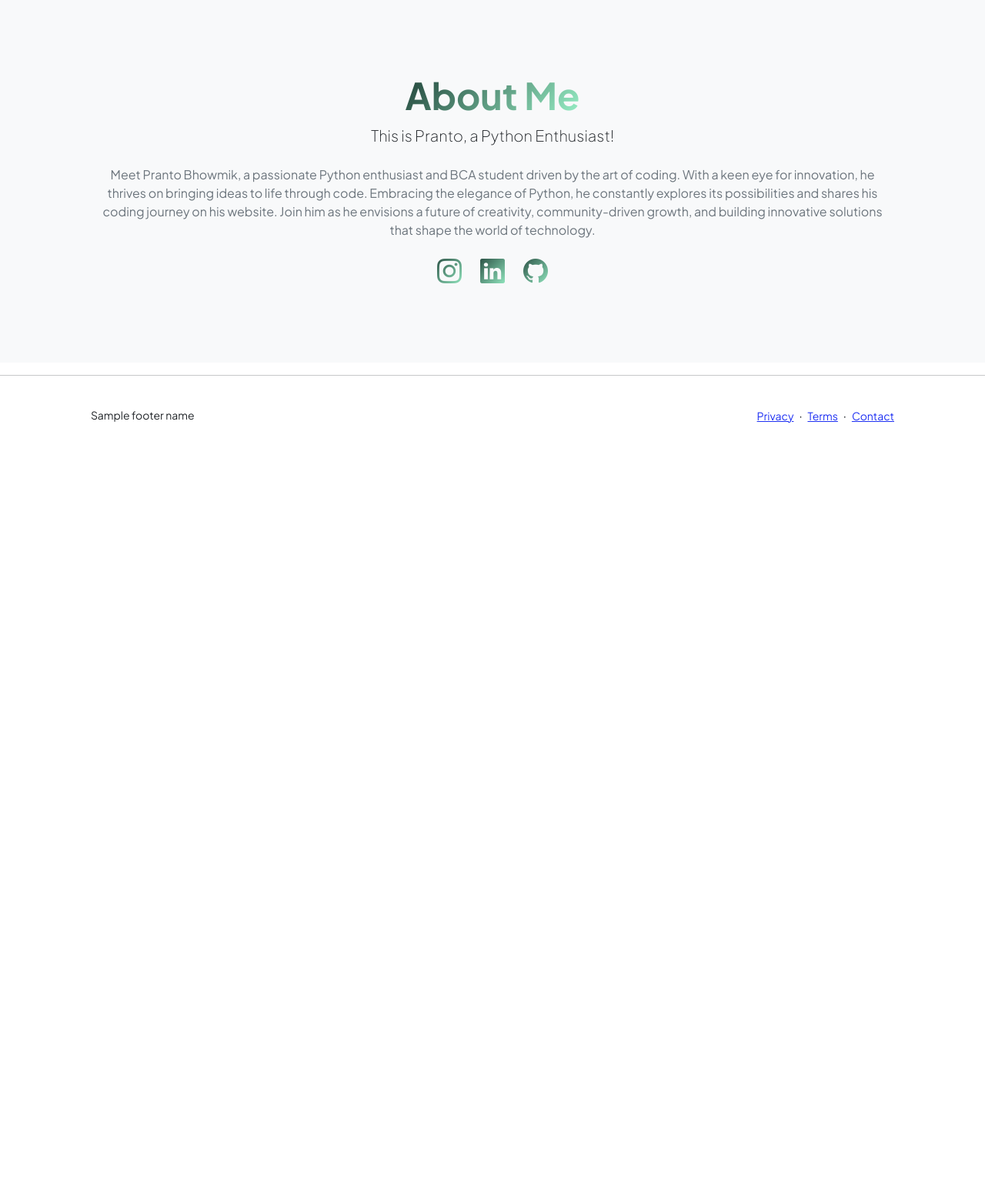
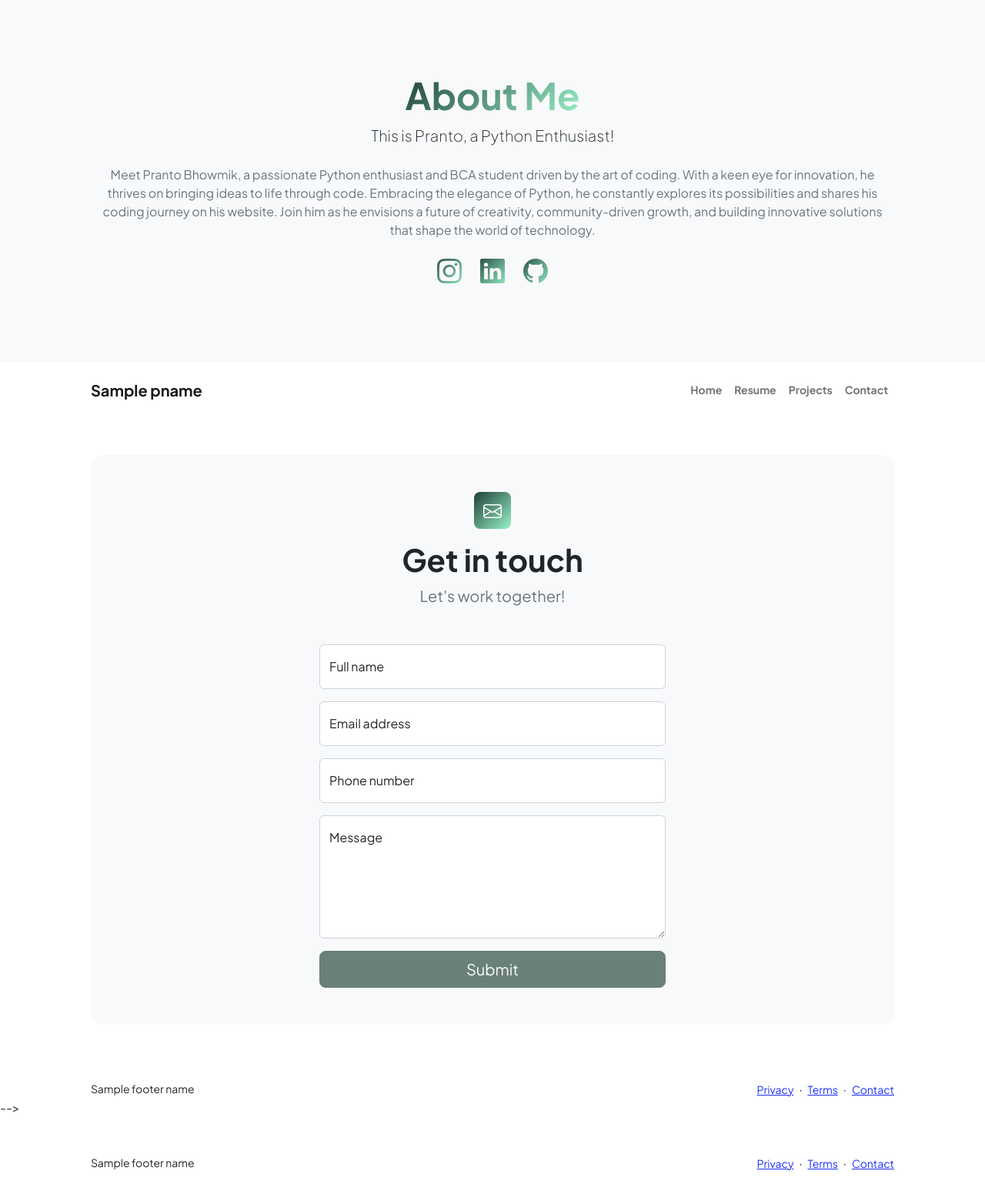
Before and after one commit to prantobhowmik/career, a Flask app: template templates/base.html in a window 1280 px wide. Shown: the part 1066-2613 px from the top of the page at 77% size. Before the commit the page ends 1615 px from the top, so only its background shows below. Run offline with Flask 3, Linux system fonts and the light colour scheme; the template is opened without the code that fills it: most values are stand-ins (such as "Sample title", 1, 10 or a date in 2020); some libraries are stand-ins or nearby versions.

Commit message:
adding pages

```diff
--- a/app.py
+++ b/app.py
@@ -10,13 +10,12 @@
                          pname='Pranto Bhowmik',
                          footer_name='All rights reserved \u00A9 Pranto Bhowmik 2023'
                          )
-@app.route("/")
+@app.route("/app/contact.html")
 def contact():
   return render_template('contact.html',
-                 pname='Pranto Bhowmik',
+                         pname='Pranto Bhowmik',
                          footer_name='All rights reserved \u00A9 Pranto Bhowmik 2023'
                          )
 
-
 if __name__=='__main__':
   app.run(host='0.0.0.0', debug=True)
--- /dev/null
+++ b/database.py
@@ -0,0 +1,5 @@
+import sqlalchemy
+
+import create_engine
+
+engine = create_engine("sqlite+pysqlite:///:memory:", echo=True)
--- a/templates/base.html
+++ b/templates/base.html
@@ -20,22 +20,7 @@
    <body class="d-flex flex-column h-100">
       <main class="flex-shrink-0">
          <!-- Navigation-->
-         <nav class="navbar navbar-expand-lg navbar-light bg-white py-3">
-            <div class="container px-5">
-               <a class="navbar-brand" href="templates/base.html"><span class="fw-bolder text-primary">
-                 {{pname}}
-               </span></a>
-               <button class="navbar-toggler" type="button" data-bs-toggle="collapse" data-bs-target="#navbarSupportedContent" aria-controls="navbarSupportedContent" aria-expanded="false" aria-label="Toggle navigation"><span class="navbar-toggler-icon"></span></button>
-               <div class="collapse navbar-collapse" id="navbarSupportedContent">
-                  <ul class="navbar-nav ms-auto mb-2 mb-lg-0 small fw-bolder">
-                     <li class="nav-item"><a class="nav-link" href="index.html">Home</a></li>
-                     <li class="nav-item"><a class="nav-link" href="resume.html">Resume</a></li>
-                     <li class="nav-item"><a class="nav-link" href="projects.html">Projects</a></li>
-                     <li class="nav-item"><a class="nav-link" href="static/contact.html"]>Contact</a></li>
-                  </ul>
-               </div>
-            </div>
-         </nav>
+          {% include 'nav.html' %}
          <!-- Header-->
          <header class="py-5">
             <div class="container px-5 pb-5">
@@ -196,26 +181,12 @@
          </div>
          </div>
          </section>
+        <!--contact
+        {% include 'contact.html' %}-->
       </main>
-      <!--old code-->
 
-      <hr>
-      <footer class="bg-white py-4 mt-auto">
-      <div class="container px-5">
-      <div class="row align-items-center justify-content-between flex-column flex-sm-row">
-      <div class="col-auto"><div class="small m-0">
-        {{footer_name}}
-      </div></div>
-      <div class="col-auto">
-      <a class="small" href="#!">Privacy</a>
-      <span class="mx-1">&middot;</span>
-      <a class="small" href="#!">Terms</a>
-      <span class="mx-1">&middot;</span>
-      <a class="small" href="static/contact.html">Contact</a>
-      </div>
-      </div>
-      </div>
-      </div>
+      <!--footer code-->
+        {% include 'footer.html' %}
       <!-- Bootstrap core JS-->
       <script src="https://cdn.jsdelivr.net/npm/bootstrap@5.2.3/dist/js/bootstrap.bundle.min.js"></script>
       <!-- Core theme JS-->
--- a/templates/contact.html
+++ b/templates/contact.html
@@ -1,13 +1,13 @@
 <!DOCTYPE html>
-<html lang="en">
+<html>
    <head>
       <meta charset="utf-8" />
       <meta name="viewport" content="width=device-width, initial-scale=1, shrink-to-fit=no" />
-        <meta name="description" content />
-        <meta name="author" content />
-        <title>Modern Business - Start Bootstrap Template</title>
+      <meta name="description" content="" />
+      <meta name="author" content="" />
+      <title>Pranto's World!</title>
       <!-- Favicon-->
-        <link rel="icon" type="image/x-icon" href="assets/favicon.ico" />
+      <link rel="icon" type="image/x-icon" href="static/favicon.ico" />
       <!-- Custom Google font-->
       <link rel="preconnect" href="https://fonts.googleapis.com" />
       <link rel="preconnect" href="https://fonts.gstatic.com" crossorigin />
@@ -15,27 +15,12 @@
       <!-- Bootstrap icons-->
       <link href="https://cdn.jsdelivr.net/npm/bootstrap-icons@1.8.1/font/bootstrap-icons.css" rel="stylesheet" />
       <!-- Core theme CSS (includes Bootstrap)-->
-        <link href="https://career--prantobhowmik.repl.co/static/styles.css" rel="stylesheet" />
+      <link href="https://career.prantobhowmik.repl.co/static/styles.css" rel="stylesheet" />
    </head>
-    <body class="d-flex flex-column">
+   <body class="d-flex flex-column h-100">
       <main class="flex-shrink-0">
          <!-- Navigation-->
-            <nav class="navbar navbar-expand-lg navbar-light bg-white py-3">
-                <div class="container px-5">
-                    <a class="navbar-brand" href="index.html"><span class="fw-bolder text-primary">
-                     {{name}}
-                    </span></a>
-                    <button class="navbar-toggler" type="button" data-bs-toggle="collapse" data-bs-target="#navbarSupportedContent" aria-controls="navbarSupportedContent" aria-expanded="false" aria-label="Toggle navigation"><span class="navbar-toggler-icon"></span></button>
-                    <div class="collapse navbar-collapse" id="navbarSupportedContent">
-                        <ul class="navbar-nav ms-auto mb-2 mb-lg-0 small fw-bolder">
-                            <li class="nav-item"><a class="nav-link" href="index.html">Home</a></li>
-                            <li class="nav-item"><a class="nav-link" href="resume.html">Resume</a></li>
-                            <li class="nav-item"><a class="nav-link" href="projects.html">Projects</a></li>
-                            <li class="nav-item"><a class="nav-link" href="contact.html">Contact</a></li>
-                        </ul>
-                    </div>
-                </div>
-            </nav>
+          {% include 'nav.html' %}
 <!-- Page content-->
 <section class="py-5">
    <div class="container px-5">
@@ -97,7 +82,9 @@
                   <!---->
                   <!-- This is what your users will see when there is-->
                   <!-- an error submitting the form-->
-                                    <div class="d-none" id="submitErrorMessage"><div class="text-center text-danger mb-3">Error sending message!</div></div>
+                  <div class="d-none" id="submitErrorMessage">
+                     <div class="text-center text-danger mb-3">Error sending message!</div>
+                  </div>
                   <!-- Submit Button-->
                   <div class="d-grid"><button class="btn btn-primary btn-lg disabled" id="submitButton" type="submit">Submit</button></div>
                </form>
@@ -106,32 +93,11 @@
       </div>
    </div>
 </section>
-        </main>
-        <!-- Footer-->
-        <footer class="bg-white py-4 mt-auto">
-            <div class="container px-5">
-                <div class="row align-items-center justify-content-between flex-column flex-sm-row">
-                    <div class="col-auto"><div class="small m-0">
-                      {{footer_name}}
-                    </div></div>
-                    <div class="col-auto">
-                        <a class="small" href="#!">Privacy</a>
-                        <span class="mx-1">&middot;</span>
-                        <a class="small" href="#!">Terms</a>
-                        <span class="mx-1">&middot;</span>
-                        <a class="small" href="#!">Contact</a>
-                    </div>
-                </div>
-            </div>
-        </footer>
+ <!--footer code-->
+        {% include 'footer.html' %}
       <!-- Bootstrap core JS-->
       <script src="https://cdn.jsdelivr.net/npm/bootstrap@5.2.3/dist/js/bootstrap.bundle.min.js"></script>
       <!-- Core theme JS-->
-        <script src="https://career--prantobhowmik.repl.co/static/scripts.js"></script>
-        <!-- * * * * * * * * * * * * * * * * * * * * * * * * * * * * * * * * * * * * * * * *-->
-        <!-- * *                               SB Forms JS                               * *-->
-        <!-- * * Activate your form at https://startbootstrap.com/solution/contact-forms * *-->
-        <!-- * * * * * * * * * * * * * * * * * * * * * * * * * * * * * * * * * * * * * * * *-->
-        <script src="https://cdn.startbootstrap.com/sb-forms-latest.js"></script>
+      <script src="https://career.prantobhowmik.repl.co/static/scripts.js"></script>
    </body>
 </html>
--- /dev/null
+++ b/templates/footer.html
@@ -0,0 +1,16 @@
+<footer class="bg-white py-4 mt-auto">
+      <div class="container px-5">
+      <div class="row align-items-center justify-content-between flex-column flex-sm-row">
+      <div class="col-auto"><div class="small m-0">
+        {{footer_name}}
+      </div></div>
+      <div class="col-auto">
+      <a class="small" href="#!">Privacy</a>
+      <span class="mx-1">&middot;</span>
+      <a class="small" href="#!">Terms</a>
+      <span class="mx-1">&middot;</span>
+      <a class="small" href="static/contact.html">Contact</a>
+      </div>
+      </div>
+      </div>
+      </div>
--- /dev/null
+++ b/templates/nav.html
@@ -0,0 +1,17 @@
+ <!-- Navigation-->
+         <nav class="navbar navbar-expand-lg navbar-light bg-white py-3">
+            <div class="container px-5">
+               <a class="navbar-brand" href="#"><span class="fw-bolder text-primary">
+                 {{pname}}
+               </span></a>
+               <button class="navbar-toggler" type="button" data-bs-toggle="collapse" data-bs-target="#navbarSupportedContent" aria-controls="navbarSupportedContent" aria-expanded="false" aria-label="Toggle navigation"><span class="navbar-toggler-icon"></span></button>
+               <div class="collapse navbar-collapse" id="navbarSupportedContent">
+                  <ul class="navbar-nav ms-auto mb-2 mb-lg-0 small fw-bolder">
+                     <li class="nav-item"><a class="nav-link" href="{{ url_for('base')}}">Home</a></li>
+                     <li class="nav-item"><a class="nav-link" href="resume.html">Resume</a></li>
+                     <li class="nav-item"><a class="nav-link" href="projects.html">Projects</a></li>
+                     <li class="nav-item"><a class="nav-link" href="{{ url_for('contact')}}">Contact</a></li>
+                  </ul>
+               </div>
+            </div>
+         </nav>
```
Also changed, not shown: static/contact.html (deleted, +0 -137 lines), templates/projects.html (added, +78 -0 lines). Lines whose indentation alone changed are shown as unchanged.
